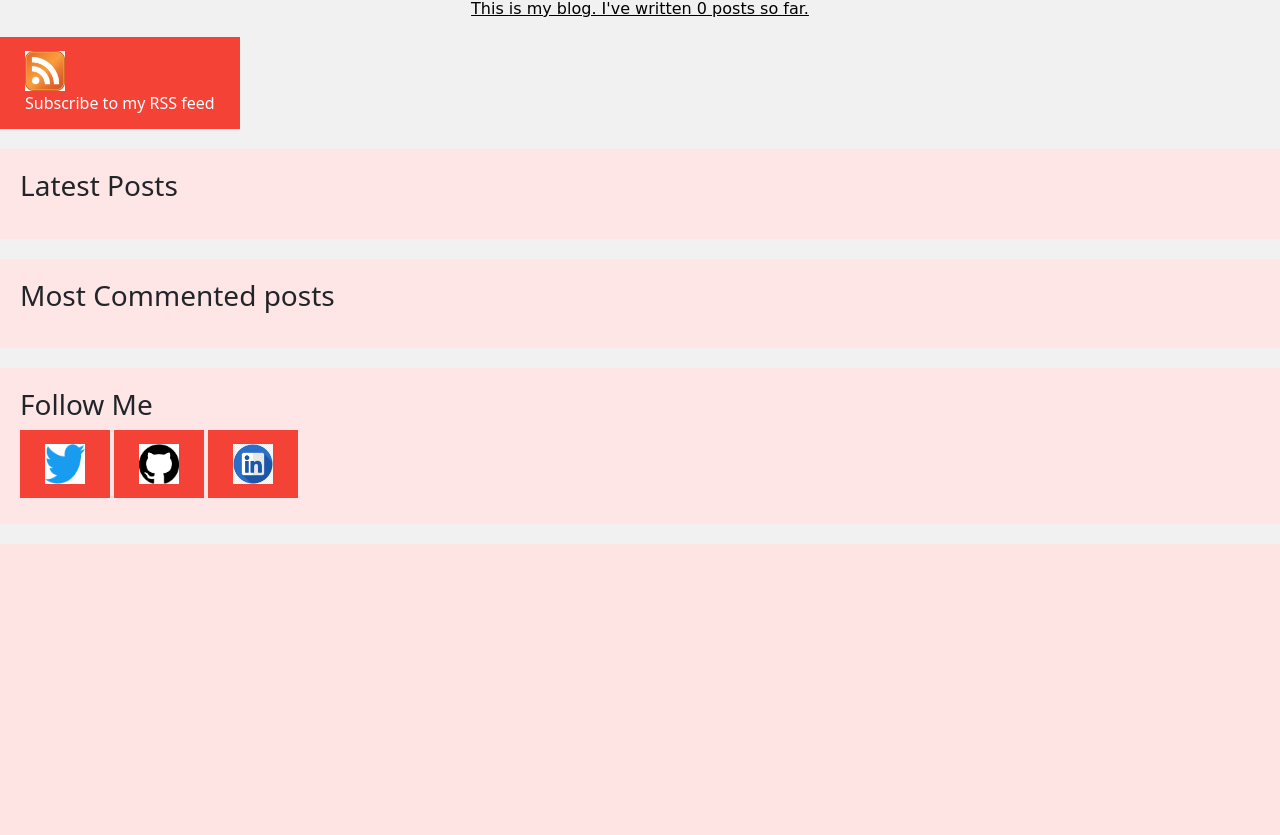
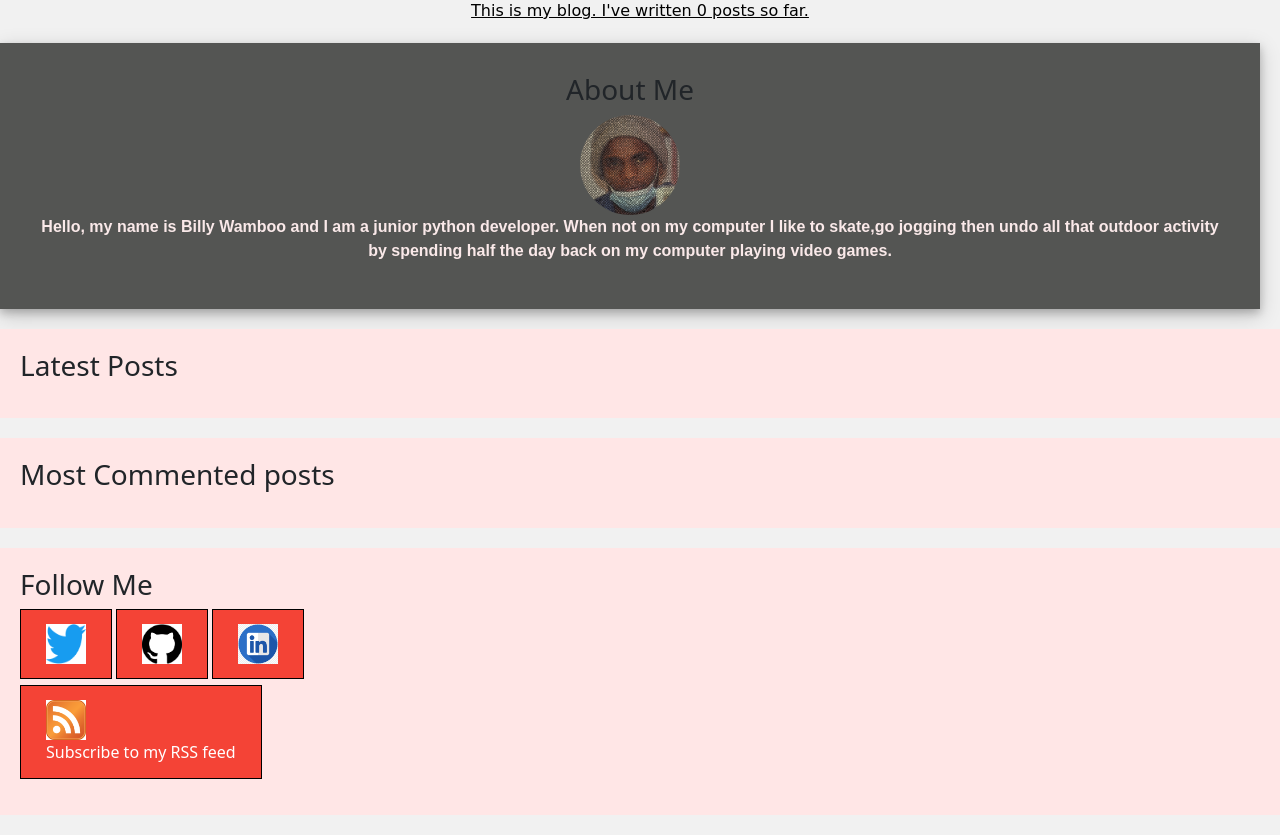
Before and after one commit to billwk254/BLOG, a Django app: page /blog/ in a window 1280 px wide. Shown: the part 295-1130 px from the top of the page. Before the commit the page ends 839 px from the top, so only its background shows below. Run offline with Django 3.2, Linux system fonts and the light colour scheme; data that the repository does not hold is empty; some libraries are stand-ins or nearby versions.

Commit message:
Changes to the design of the site and an added about me section on the sidebar

```diff
--- a/mysite/blog/static/css/blog.css
+++ b/mysite/blog/static/css/blog.css
@@ -4,6 +4,12 @@
 
         p.tags {
             color: black
+        }
+
+        .me {
+            border-radius: 50%;
+            width: 100px;
+            height: 100px;
         }
 
         input[type=submit] {
@@ -60,6 +66,9 @@
         .navbar {
             overflow: hidden;
             background-color: #333;
+            position: sticky;
+            position: -webkit-sticky;
+            top: 0;
         }
 
         .sresults {
@@ -91,6 +100,7 @@
             text-align: center;
             text-decoration: none;
             display: inline-block;
+            border: 1px solid black;
         }
 
         a:hover {
@@ -119,6 +129,29 @@
             padding: 20px;
             margin-top: 20px;
             margin-bottom: 20px;
+        }
+
+        .my-description {
+            font-family: Arial, Helvetica, sans-serif;
+            font-weight: bold;
+            color: rgb(250, 233, 233);
+        }
+
+        .about {
+            text-align: center;
+            box-shadow: 0 4px 8px 0 rgba(0, 0, 0, 0.2), 0 6px 20px 0 rgba(0, 0, 0, 0.19);
+            background-color: #545553;
+            padding: 30px;
+            margin-top: 20px;
+            margin-bottom: 20px;
+            margin-right: 20px;
+            transition: all 1s
+        }
+
+        .about:hover {
+            background-color: #1b461b;
+            margin-top: 5px;
+            margin-bottom: 5px;
         }
 
         .navbar a:hover {
@@ -163,6 +196,7 @@
             line-height: 1.8;
             text-shadow: 3px 2px red;
             color: white;
+            text-align: center;
         }
 
         .comments {
@@ -180,7 +214,6 @@
             padding: 40px;
             color: #ff0040;
             text-decoration: underline;
-            background-color: black;
         }
 
         h2 {
@@ -240,9 +273,9 @@
 
         p.date {
             font-family: "Comic Sans MS", cursive, sans-serif;
-            color: black;
+            color: white;
             font-style: italic;
-            font-size: 10px;
+            font-size: 15px;
             font-weight: bold;
             margin-top: 35px;
             margin-bottom: 35px;
@@ -266,6 +299,12 @@
 
         .image {
             padding: 20px;
+        }
+
+        .small-img {
+            width: 20px;
+            height: 20px;
+            margin-top: 5px;
         }
 
         .img {
@@ -304,7 +343,7 @@
             margin-top: 35px;
             margin-left: 30px;
             margin-right: 30px;
-            border: 5px solid rgb(16, 22, 5);
+            border: 1px solid rgb(16, 22, 5);
             transition: margin-left 1s, margin-right 1s, background-color 1s;
         }
 
@@ -329,7 +368,7 @@
         }
 
         .post-url {
-            font-size: 40px;
+            font-size: 30px;
             text-align: center;
             text-transform: uppercase;
             color: black;
--- a/mysite/blog/templates/blog/base.html
+++ b/mysite/blog/templates/blog/base.html
@@ -3,6 +3,7 @@
 {% load social_share %}
 <!DOCTYPE html>
 <html>
+  <meta name="viewport" content="width=device-width, initial-scale=1.0">
     <head>
       <style>
       </style>
@@ -25,10 +26,13 @@
             </div>
             <div class ="sidenav">
                 <p class='no_posts'>This is my blog. I've written {% total_posts %} posts so far.</p>
-                <p>
-                  <a href="{% url 'blog:post_feed'%}"><img src="{% static 'images/rss.png' %}" class="icon">
-                    Subscribe to my RSS feed</a>
-                </p>
+                <div class ="about">
+                  <h3>About Me</h3>
+                  <div class ="my-photo"><img src="{% static 'images/billy.jpg' %}" class="me"></div>
+                  <p class="my-description">Hello, my name is Billy Wamboo and I am a junior python developer. When not on my computer I like to skate,go jogging then undo all that outdoor activity
+                    by spending half the day back on my computer playing video games.
+                  </p>
+              </div>
                 <div class ="latest">
                     <h3>Latest Posts</h3>
                     {% show_latest_posts 3 %}
@@ -50,6 +54,10 @@
                 <a class='socials' href="http://twitter.com/nbaanony"><img src="{% static 'images/twitter.png' %}" class="icon"></a>
                 <a class='socials' href="http://github.com/billwk254"><img src="{% static 'images/index.png' %}" class="icon"></a>
                 <a class='socials' href="https://www.linkedin.com/in/billy-kihungu-1b1abb177/"><img src="{% static 'images/linkedin.png' %}" class="icon"></a>
+                <p>
+                  <a href="{% url 'blog:post_feed'%}"><img src="{% static 'images/rss.png' %}" class="icon">
+                    Subscribe to my RSS feed</a>
+                </p>
             </div>
 
             </div>
--- a/mysite/blog/templates/blog/post/list.html
+++ b/mysite/blog/templates/blog/post/list.html
@@ -1,5 +1,6 @@
 {% extends 'blog/base.html' %}
 {% load blog_tags %}
+{% load static %}
 
 {%block title %}MY BLOG{% endblock %}
 {%block content %}
@@ -31,8 +32,8 @@
                 </p>
 
             <div class ="list-body">
-                <p class = 'date'>
-                    Published {{post.publish}} by {{post.author}}
+                <p class='date'>
+                    Published  <img class="small-img" src="{% static 'images/calendar.png'%}">{{post.publish}} by {{post.author}} <img class="small-img" src="{% static 'images/avatar.png'%}">
                 </p>
                 {{post.body|markdown|truncatewords_html:30}}
             </div>
```
Also changed, not shown: mysite/blog/templates/blog/post/detail.html (+9 -7 lines).
